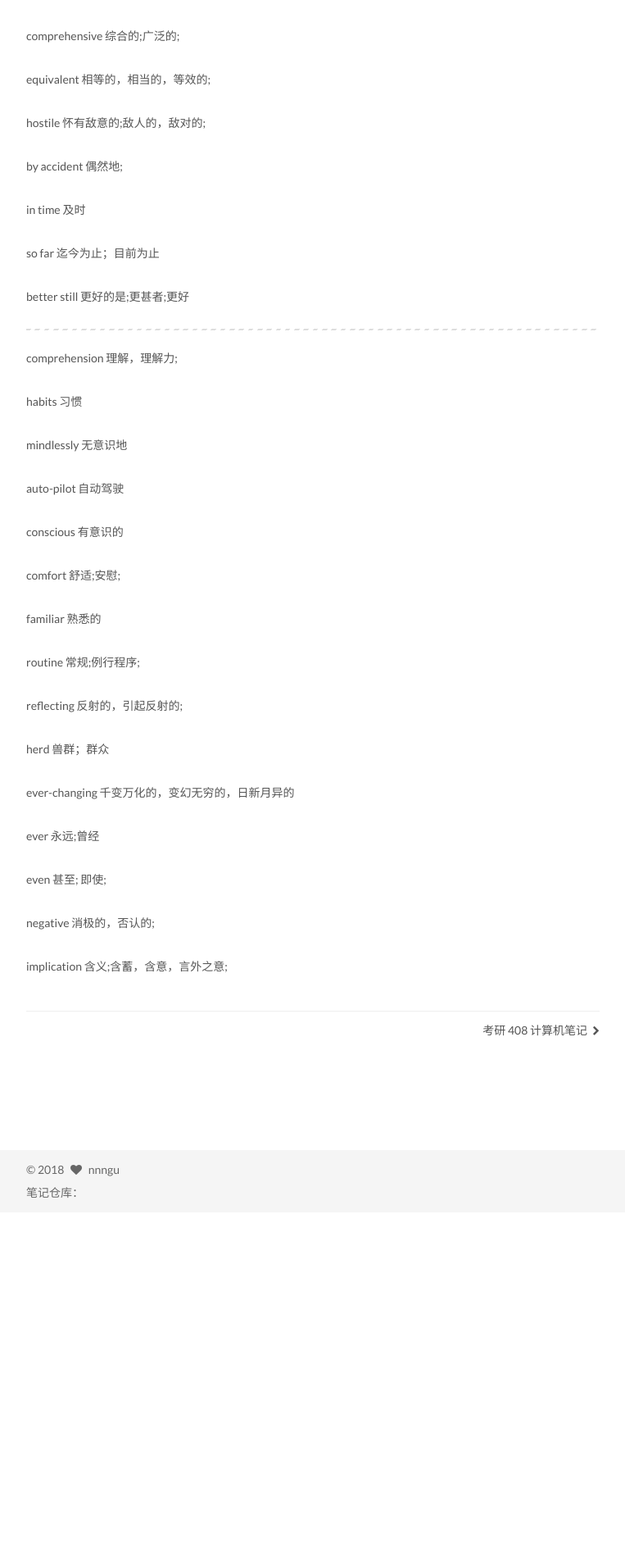
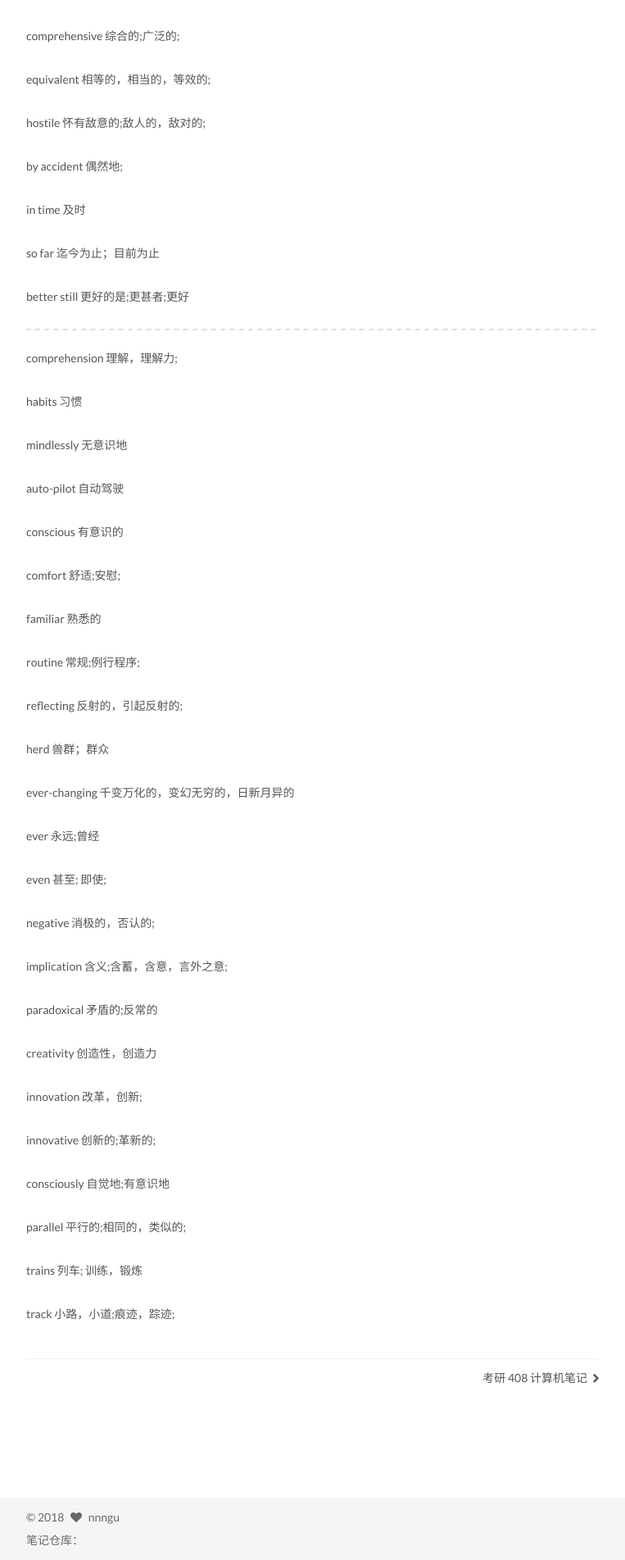
Before and after one commit to nnngu/LearningNotes, a Jekyll site: the page built from _posts/2018-06-18-考研 201 英语笔记.md, in a window 1280 px wide. Shown: the part 2839-4742 px from the top of the page at 82% size, without its empty margins (258-1021 px from the left). Built offline with Jekyll 4.4.1, drawn with Linux system fonts in a browser that asks for light colours; before the commit the page ends 4318 px from its top, so only the background shows below that; grey boxes are pictures that could not be loaded.

Commit message:
修改文件: _posts/2018-06-18-考研 201 英语笔记.md

```diff
--- a/_posts/2018-06-18-考研 201 英语笔记.md
+++ b/_posts/2018-06-18-考研 201 英语笔记.md
@@ -144,3 +144,19 @@ even  甚至; 即使;
 negative  消极的，否认的;
 
 implication  含义;含蓄，含意，言外之意;
+
+paradoxical  矛盾的;反常的
+
+creativity  创造性，创造力
+
+innovation  改革，创新;
+
+innovative  创新的;革新的;
+
+consciously  自觉地;有意识地
+
+parallel  平行的;相同的，类似的;
+
+trains  列车; 训练，锻炼
+
+track  小路，小道;痕迹，踪迹;
```
